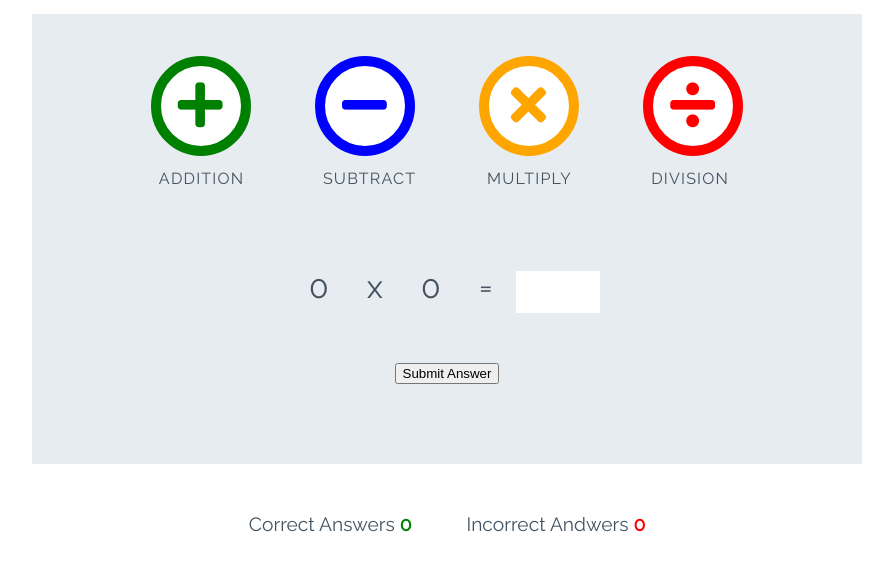
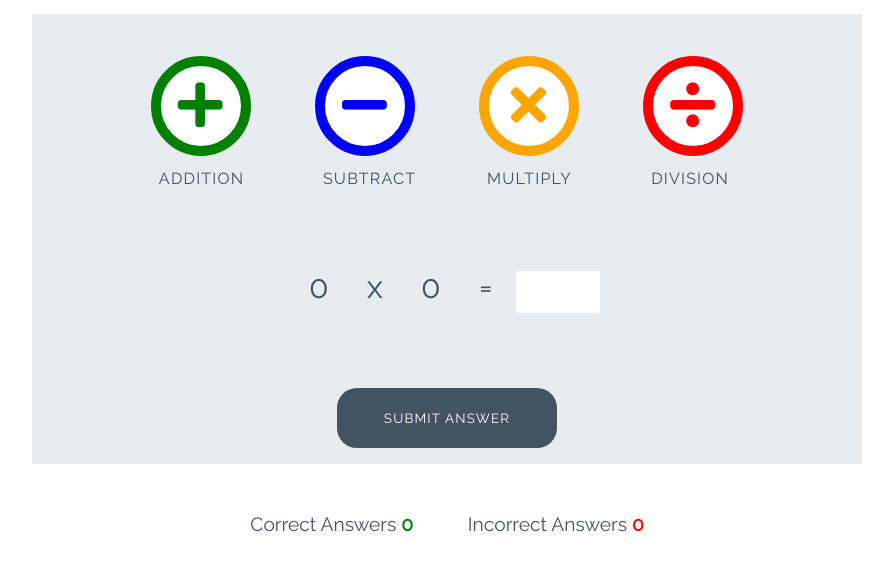
Before and after one commit to DanMorriss/love-maths, a plain HTML site: page index.html in a window 1280 px wide. Both pictures are taken after a click on the button 393 px from the left and 195 px from the top of the page. Shown: the part 89-660 px from the top of the page, without its empty margins (193-1086 px from the left). Drawn offline with Linux system fonts and the light colour scheme.

Commit message:
Add event listeners for document loading and button clicks, fix submit button style

```diff
--- a/assets/js/script.js
+++ b/assets/js/script.js
@@ -1,3 +1,21 @@
+// Wait for the DOM to finish loading before running the game
+// Get the button elements and add event listeners to them
+
+document.addEventListener("DOMContentLoaded", function() {
+    let buttons = document.getElementsByTagName("button");
+
+    for (let button of buttons) {
+        button.addEventListener("click", function() {
+            if (this.getAttribute("data-type") === "submit") {
+                alert("You clicked submit!");
+            } else {
+                let gameType = this.getAttribute("data-type");
+                alert(`You clicked ${gameType}`);
+            }
+        })
+    }
+})
+
 function runGame() {
 
 }
--- a/index.html
+++ b/index.html
@@ -38,12 +38,12 @@
             <p class="answer-message">Enter Answer:</p>
             <input id="answer-box" type="number">
         </div>
-        <button data-type="submit" btn="btn btn--gray">Submit Answer</button>
+        <button data-type="submit" class="btn btn--gray">Submit Answer</button>
     </div>
 
     <div class="score-area">
         <p class="scores">Correct Answers <span id="score">0</span></p>
-        <p class="scores">Incorrect Andwers <span id="incorrect">0</span></p>
+        <p class="scores">Incorrect Answers <span id="incorrect">0</span></p>
     </div>
 
     <script src="assets/js/script.js"></script>
```
